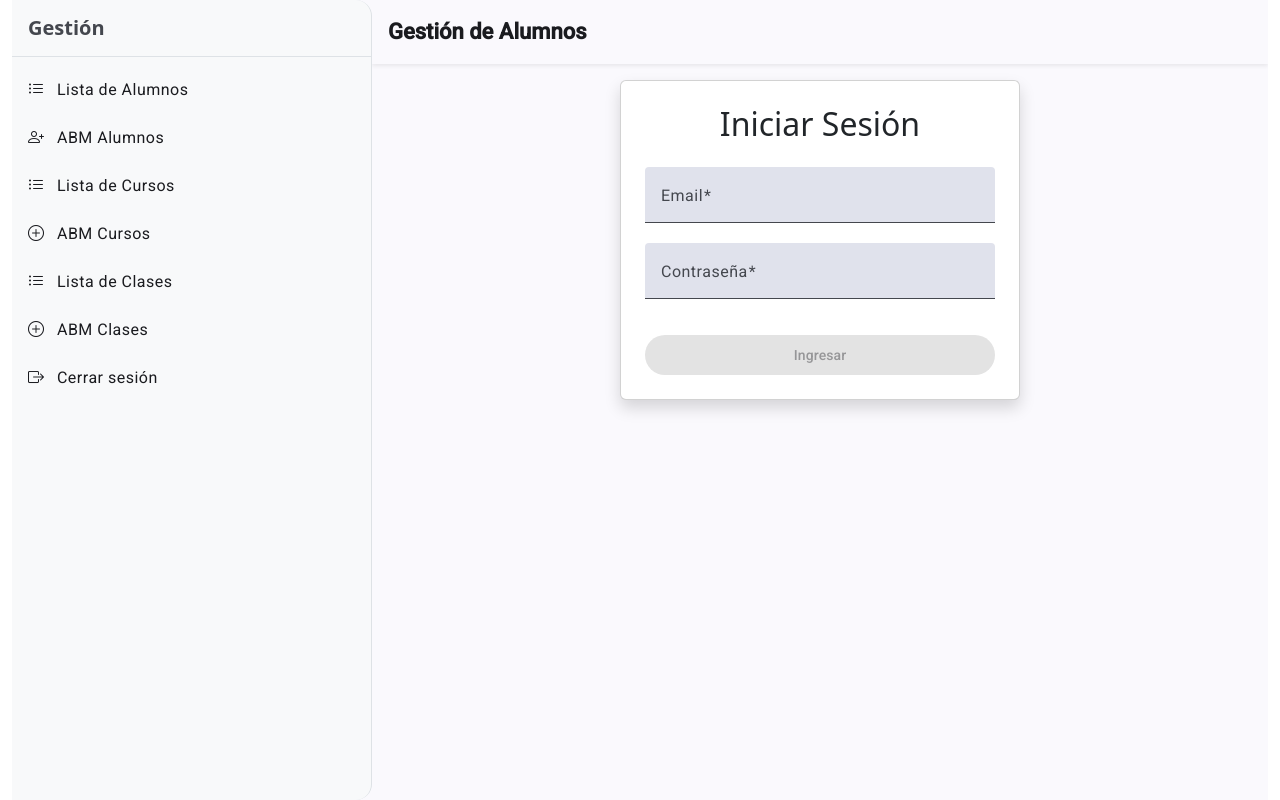
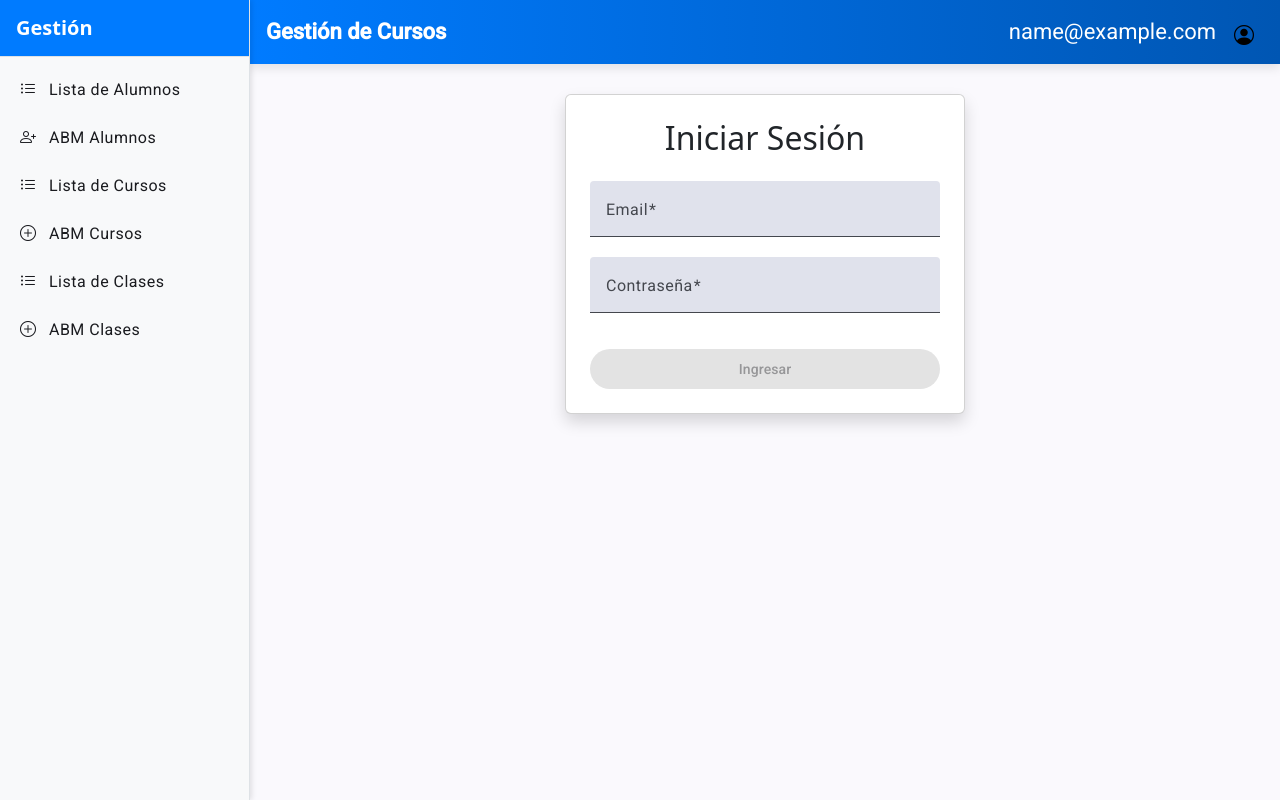
Before and after one commit to kaiserkey/PF-Gonzalez, an Angular app: page /login in a window 1280 px wide. Built offline with nearby package versions, Linux system fonts and the light colour scheme; sample sign-in values are in the browser's storage.

Commit message:
mejora estilos bootstrap

```diff
--- a/src/app/app.component.html
+++ b/src/app/app.component.html
@@ -1,4 +1,7 @@
-<main class="container-fluid h-100 w-100">
+<main class="container-fluid h-100 w-100 p-0">
   <app-layout *ngIf="authService.isAuthenticated()"></app-layout>
-  <router-outlet *ngIf="!authService.isAuthenticated()"></router-outlet>
+  <router-outlet
+    class="w-100"
+    *ngIf="!authService.isAuthenticated()"
+  ></router-outlet>
 </main>
--- a/src/app/shared/layout/components/layout.component.css
+++ b/src/app/shared/layout/components/layout.component.css
@@ -0,0 +1,80 @@
+.mat-drawer {
+  border-radius: 0px;
+  -webkit-border-radius: 0px;
+  -moz-border-radius: 0px;
+  -ms-border-radius: 0px;
+  -o-border-radius: 0px;
+}
+
+.sidenav-container {
+  display: flex;
+  height: 100vh;
+}
+
+.sidenav {
+  width: 250px;
+  background-color: #f4f4f9;
+  box-shadow: 2px 0px 5px rgba(0, 0, 0, 0.1);
+}
+
+.sidebar-header {
+  background-color: #007bff;
+  color: white;
+  padding: 20px;
+}
+
+.menu-item {
+  font-size: 16px;
+  color: #333;
+  padding: 12px 20px;
+  transition: background-color 0.3s;
+}
+
+.menu-item:hover {
+  background-color: #e1f1ff;
+}
+
+.active-link {
+  color: #007bff !important;
+}
+
+.mat-sidenav-content {
+  padding: 20px;
+}
+
+.mat-toolbar {
+  background: linear-gradient(90deg, #007bff, #0056b3);
+  color: white;
+  box-shadow: 0 4px 10px rgba(0, 0, 0, 0.1);
+}
+
+.mat-menu-item {
+  font-size: 14px;
+}
+
+.mat-icon-button {
+  background-color: white;
+}
+
+.mat-icon-button:hover {
+  background-color: #f0f0f0;
+}
+
+.container {
+  margin-top: 30px;
+}
+
+@media (max-width: 768px) {
+  .sidenav {
+    width: 200px;
+  }
+
+  .mat-toolbar {
+    padding: 10px 20px;
+  }
+
+  .menu-item {
+    padding: 10px 15px;
+    font-size: 14px;
+  }
+}
--- a/src/app/shared/layout/components/layout.component.html
+++ b/src/app/shared/layout/components/layout.component.html
@@ -1,6 +1,7 @@
 <mat-sidenav-container class="sidenav-container h-100">
+  <!-- Sidebar -->
   <mat-sidenav mode="side" opened class="sidenav bg-light border-end">
-    <div class="py-3 px-3 border-bottom">
+    <div class="sidebar-header py-3 px-3 border-bottom">
       <h5 class="fw-bold m-0">Gestión</h5>
     </div>
     <mat-nav-list>
@@ -8,16 +9,16 @@
       <a
         mat-list-item
         routerLink="/alumnos/lista-alumnos"
-        routerLinkActive="text-primary fw-bold"
-        class="d-flex align-items-center text-dark"
+        routerLinkActive="active-link"
+        class="menu-item d-flex align-items-center"
       >
         <i class="bi bi-list-ul me-2"></i> Lista de Alumnos
       </a>
       <a
         mat-list-item
         routerLink="/alumnos/abm-alumnos"
-        routerLinkActive="text-primary fw-bold"
-        class="d-flex align-items-center text-dark"
+        routerLinkActive="active-link"
+        class="menu-item d-flex align-items-center"
       >
         <i class="bi bi-person-plus me-2"></i> ABM Alumnos
       </a>
@@ -26,16 +27,16 @@
       <a
         mat-list-item
         routerLink="/cursos/lista-cursos"
-        routerLinkActive="text-primary fw-bold"
-        class="d-flex align-items-center text-dark"
+        routerLinkActive="active-link"
+        class="menu-item d-flex align-items-center"
       >
         <i class="bi bi-list-ul me-2"></i> Lista de Cursos
       </a>
       <a
         mat-list-item
         routerLink="/cursos/abm-cursos"
-        routerLinkActive="text-primary fw-bold"
-        class="d-flex align-items-center text-dark"
+        routerLinkActive="active-link"
+        class="menu-item d-flex align-items-center"
       >
         <i class="bi bi-plus-circle me-2"></i> ABM Cursos
       </a>
@@ -44,37 +45,44 @@
       <a
         mat-list-item
         routerLink="/clases/lista-clases"
-        routerLinkActive="text-primary fw-bold"
-        class="d-flex align-items-center text-dark"
+        routerLinkActive="active-link"
+        class="menu-item d-flex align-items-center"
       >
         <i class="bi bi-list-ul me-2"></i> Lista de Clases
       </a>
       <a
         mat-list-item
         routerLink="/clases/abm-clases"
-        routerLinkActive="text-primary fw-bold"
-        class="d-flex align-items-center text-dark"
+        routerLinkActive="active-link"
+        class="menu-item d-flex align-items-center"
       >
         <i class="bi bi-plus-circle me-2"></i> ABM Clases
-      </a>
-
-      <!-- Botón de Logout -->
-      <a
-        mat-list-item
-        (click)="logout()"
-        class="d-flex align-items-center text-danger"
-        style="cursor: pointer"
-      >
-        <i class="bi bi-box-arrow-right me-2"></i> Cerrar sesión
       </a>
     </mat-nav-list>
   </mat-sidenav>
 
-  <mat-sidenav-content>
-    <app-toolbar></app-toolbar>
+  <!-- Contenido Principal -->
+  <mat-sidenav-content class="w-100 p-0">
+    <!-- Navbar -->
+    <mat-toolbar color="primary" class="d-flex justify-content-between">
+      <span class="fw-bold">Gestión de Cursos</span>
 
-    <div class="container mt-3">
-      <router-outlet></router-outlet>
+      <!-- Menú desplegable del usuario -->
+      <div class="d-flex align-items-center">
+        <span *ngIf="userEmail" class="me-2">{{ userEmail }}</span>
+        <button mat-icon-button [matMenuTriggerFor]="menu">
+          <i class="bi bi-person-circle text-black fs-5"></i>
+        </button>
+        <mat-menu #menu="matMenu">
+          <button mat-menu-item (click)="logout()">
+            <i class="bi bi-box-arrow-right me-2"></i> Cerrar sesión
+          </button>
+        </mat-menu>
+      </div>
+    </mat-toolbar>
+
+    <div class="container w-100">
+      <router-outlet class="w-100"></router-outlet>
     </div>
   </mat-sidenav-content>
 </mat-sidenav-container>
--- a/src/app/shared/layout/components/layout.component.ts
+++ b/src/app/shared/layout/components/layout.component.ts
@@ -1,4 +1,4 @@
-import { Component } from '@angular/core';
+import { Component, OnInit } from '@angular/core';
 import { AuthService } from '../../../core/services/auth.service';
 import { Router } from '@angular/router';
 
@@ -8,8 +8,16 @@ import { Router } from '@angular/router';
   styleUrls: ['./layout.component.css'],
   standalone: false,
 })
-export class LayoutComponent {
+export class LayoutComponent implements OnInit {
+  userEmail: string | null = null;
+
   constructor(public authService: AuthService, private router: Router) {}
+
+  ngOnInit() {
+    this.authService.user$.subscribe((user) => {
+      this.userEmail = user?.email || null;
+    });
+  }
 
   logout() {
     this.authService.logout();
--- a/src/app/shared/shared.module.ts
+++ b/src/app/shared/shared.module.ts
@@ -24,6 +24,7 @@ import {
 import { NombreApellidoPipe } from './pipes/nombre-apellido.pipe';
 import { HeaderSizeDirective } from './directives/header-size.directive';
 import { ToolbarComponent } from './components/toolbar/toolbar.component';
+import { MatMenuModule } from '@angular/material/menu';
 
 @NgModule({
   imports: [
@@ -44,6 +45,7 @@ import { ToolbarComponent } from './components/toolbar/toolbar.component';
     MatRow,
     MatHeaderRow,
     MatTable,
+    MatMenuModule,
   ],
   exports: [
     MatToolbarModule,
@@ -65,6 +67,7 @@ import { ToolbarComponent } from './components/toolbar/toolbar.component';
     NombreApellidoPipe,
     HeaderSizeDirective,
     ToolbarComponent,
+    MatMenuModule,
   ],
   declarations: [NombreApellidoPipe, HeaderSizeDirective, ToolbarComponent],
 })
```
